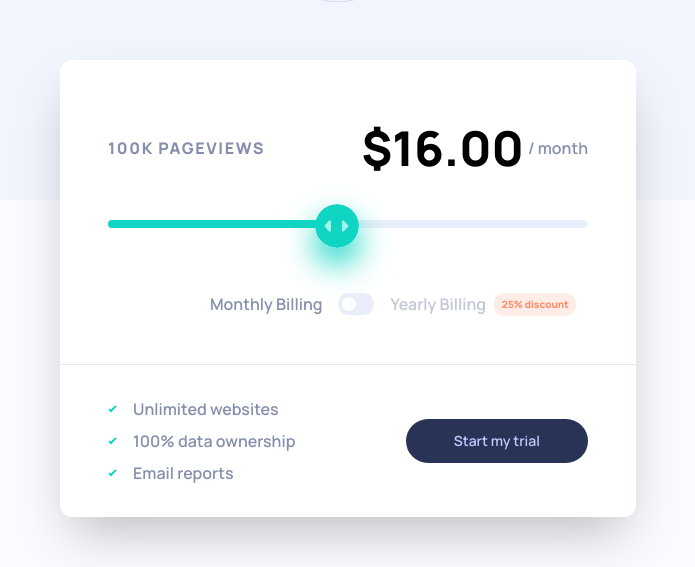
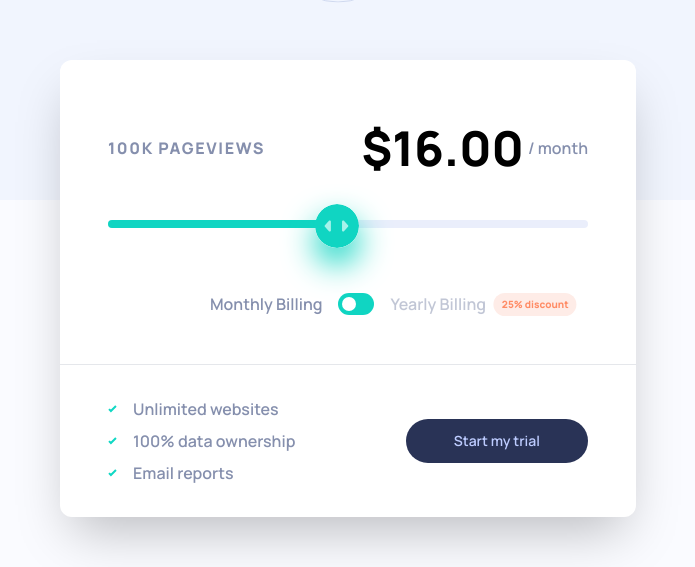
Before and after one commit to dominikrubroeder/interactive-pricing-component-website, a Next.js app: page / in a window 1280 px wide. Shown: the part 200-767 px from the top of the page, without its empty margins (292-987 px from the left). Built offline with nearby package versions, Linux system fonts and the light colour scheme.

Commit message:
Add inital page load animations

```diff
--- /dev/null
+++ b/components/LoadingSpinner.tsx
@@ -0,0 +1,12 @@
+import React from 'react';
+
+const LoadingSpinner: React.FC = () => {
+  return (
+    <span className="relative flex h-3 w-3">
+      <span className="animate-ping absolute inline-flex h-full w-full rounded-full bg-app-primary-cyan-strong opacity-75"></span>
+      <span className="relative inline-flex rounded-full h-3 w-3 bg-app-primary-cyan-strong"></span>
+    </span>
+  );
+};
+
+export default LoadingSpinner;
--- a/components/Toggle.tsx
+++ b/components/Toggle.tsx
@@ -8,7 +8,7 @@ interface ToggleProps {
 const Toggle: React.FC<ToggleProps> = ({ initialValue, onClick }) => {
   return (
     <div
-      className="flex items-center w-9 h-4.5 p-1 rounded-full bg-app-neutral-blue-grayish-light cursor-pointer transition-all hover:bg-app-primary-cyan-strong"
+      className="flex items-center w-9 h-4.5 p-1 rounded-full cursor-pointer transition-all bg-app-primary-cyan-strong"
       onClick={() => onClick(!initialValue)}
     >
       <div
--- a/components/pricing/Pricing.tsx
+++ b/components/pricing/Pricing.tsx
@@ -15,7 +15,7 @@ const Pricing: React.FC = () => {
   };
 
   return (
-    <div className="relative bg-white shadow-2xl rounded-xl z-50 mx-4 mb-4 sm:mb-0 sm:max-w-xl sm:m-auto sm:w-full">
+    <div className="relative bg-white shadow-2xl rounded-xl z-50 mx-4 mb-4 animate-scale sm:mb-0 sm:max-w-xl sm:m-auto sm:w-full">
       <PricingHeader selectedBillingPlan={selectedBillingPlan} />
 
       <PricingBillingPlan
--- a/components/pricing/PricingFooter.tsx
+++ b/components/pricing/PricingFooter.tsx
@@ -21,7 +21,7 @@ const PricingFooter: React.FC = () => {
         ))}
       </ul>
 
-      <button className="text-app-primary-blue-pale bg-app-neutral-blue-desaturated-dark rounded-full px-12 py-3 text-sm shrink-0 mb-8 transition-all hover:scale-[102%] hover:text-white sm:mb-0">
+      <button className="text-app-primary-blue-pale bg-app-neutral-blue-desaturated-dark rounded-full px-12 py-3 text-sm shrink-0 mb-8 transition-all opacity-0 invisible animate-fadeUp animation-delay-1000 hover:scale-[102%] hover:text-white sm:mb-0">
         Start my trial
       </button>
     </footer>
--- a/components/pricing/PricingHeader.tsx
+++ b/components/pricing/PricingHeader.tsx
@@ -44,10 +44,10 @@ const PricingHeader: React.FC<PricingHeaderProps> = ({
 
   return (
     <header className="grid gap-4 p-8 pb-0 sm:flex sm:items-center sm:px-12 sm:py-16 sm:pb-0 sm:flex-wrap">
-      <h4 className="uppercase tracking-widest text-app-neutral-blue-grayish font-bold text-center sm:flex-1 sm:text-left">
+      <h2 className="uppercase tracking-widest text-app-neutral-blue-grayish font-bold text-center sm:flex-1 sm:text-left">
         {computedPageViews}
         {inputValue > 990000 ? 'mio+' : 'k'} Pageviews
-      </h4>
+      </h2>
 
       <div className="relative w-full text-center sm:order-3">
         <div
@@ -70,7 +70,7 @@ const PricingHeader: React.FC<PricingHeaderProps> = ({
 
       <div className="flex items-center justify-center gap-1 sm:justify-start sm:order-2">
         <h2 className="text-5xl font-bold">${price.toFixed(2)}</h2>
-        <h4 className="text-app-neutral-blue-grayish">/ month</h4>
+        <h3 className="text-app-neutral-blue-grayish">/ month</h3>
       </div>
     </header>
   );
--- /dev/null
+++ b/components/pricing/PricingHeadline.tsx
@@ -0,0 +1,21 @@
+import React from 'react';
+import PatternCircles from '../svg/PatternCircles';
+
+const PricingHeadline: React.FC = () => {
+  return (
+    <header className="relative grid gap-2 text-center my-12 px-4 animate-fadeDown sm:my-24">
+      <h1 className="text-3xl font-bold text-app-neutral-blue-desaturated-dark z-10">
+        Simple, traffic based pricing
+      </h1>
+      <p className="text-app-neutral-blue-grayish z-10">
+        Sign up for our 30 day trial. No credit card required.
+      </p>
+
+      <div className="absolute top-1/2 left-1/2 -translate-x-1/2 -translate-y-1/2 w-auto z-0">
+        <PatternCircles />
+      </div>
+    </header>
+  );
+};
+
+export default PricingHeadline;
--- a/pages/index.tsx
+++ b/pages/index.tsx
@@ -1,9 +1,21 @@
 import type { NextPage } from 'next';
 import Head from 'next/head';
+import { useEffect, useState } from 'react';
+import LoadingSpinner from '../components/LoadingSpinner';
 import Pricing from '../components/pricing/Pricing';
+import PricingHeadline from '../components/pricing/PricingHeadline';
 import PatternCircles from '../components/svg/PatternCircles';
 
 const Home: NextPage = () => {
+  const [loading, setLoading] = useState(true);
+
+  useEffect(() => {
+    // Prototype loading state
+    setTimeout(() => {
+      setLoading(false);
+    }, 1600);
+  });
+
   return (
     <div>
       <Head>
@@ -15,20 +27,15 @@ const Home: NextPage = () => {
       <main className="min-h-screen">
         <div className="absolute top-0 w-full h-[50vh] bg-bg-pattern bg-no-repeat bg-cover bg-left"></div>
 
-        <header className="relative grid gap-2 text-center my-12 px-4 sm:my-24">
-          <h1 className="text-3xl font-bold text-app-neutral-blue-desaturated-dark z-10">
-            Simple, traffic based pricing
-          </h1>
-          <p className="text-app-neutral-blue-grayish z-10">
-            Sign up for our 30 day trial. No credit card required.
-          </p>
+        {loading && (
+          <div className="fixed inset-0 flex items-center justify-center">
+            <LoadingSpinner />
+          </div>
+        )}
 
-          <div className="absolute top-1/2 left-1/2 -translate-x-1/2 -translate-y-1/2 w-auto z-0">
-            <PatternCircles />
-          </div>
-        </header>
+        {!loading && <PricingHeadline />}
 
-        <Pricing />
+        {!loading && <Pricing />}
       </main>
     </div>
   );
```
